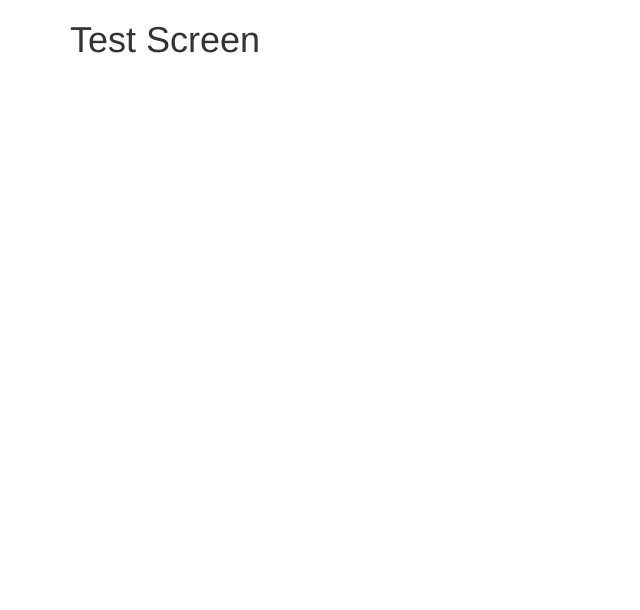
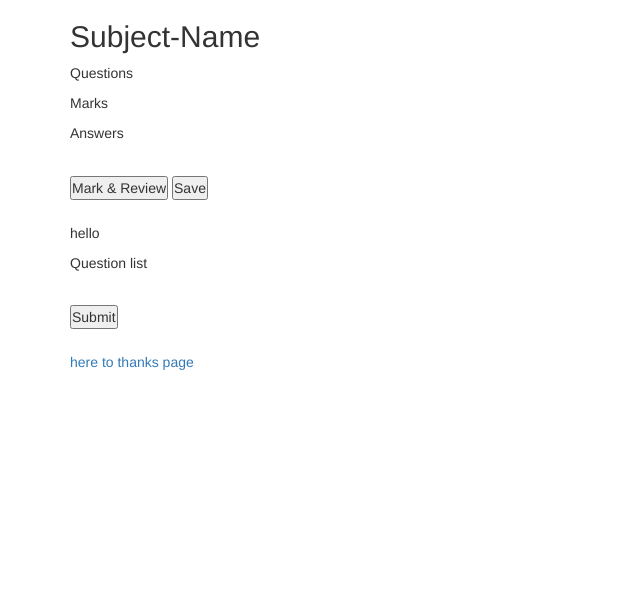
Before and after one commit to abhinavv-as20/C_exam_portal, a Node server app: page /exam/test in a window 1280 px wide. Shown: the part 80-690 px from the top of the page, without its empty margins (0-640 px from the left). Run offline with Node 20, Linux system fonts and the light colour scheme; some web fonts are replaced.

Commit message:
Add files via upload

```diff
--- a/views/query.ejs
+++ b/views/query.ejs
@@ -22,7 +22,7 @@
 
     <center>
       <div>
-        <button type="button" name="button" class="change-post">Post</button>
+        <button type="button" name="button" class="btn btn-success">Post</button>
       </div>
     </center>
 
--- a/views/reset-password.ejs
+++ b/views/reset-password.ejs
@@ -19,7 +19,7 @@
 
     <center>
       <div>
-        <button type="button" name="button" class="change-post">Change</button>
+        <button type="button" name="button" class="btn btn-success">Change</button>
       </div>
     </center>
 
--- a/views/test.ejs
+++ b/views/test.ejs
@@ -1,3 +1,40 @@
 <%- include("partials/header") -%>
-<h1>Test Screen</h1>
+<!-- <h1 class="title">Test Screen</h1> -->
+<div class="test-text">
+
+  <h2>Subject-Name</h2>
+  <div class="outer">
+
+    <div class="insider1">
+      <div class="">
+
+        <p>Questions</p>
+        <div class="">
+          <p>Marks</p>
+        </div>
+        <div class="">
+          <p>Answers</p>
+        </div>
+        <div class="">
+          <button type="button" name="button">Mark & Review</button>
+          <button type="button" name="button">Save</button>
+        </div>
+
+      </div>
+    </div>
+
+    <div class="insider2">
+      <p>hello</p>
+      <div class="">
+        <p>Question list</p>
+      </div>
+      <div class="">
+        <button type="button" name="button">Submit</button>
+      </div>
+    </div>
+
+  </div>
+
+</div>
+<a href="/exam/thank">here to thanks page</a>
 <%- include("partials/footer") -%>
```
Also changed, not shown: views/thank.ejs (added, +8 -0 lines).
